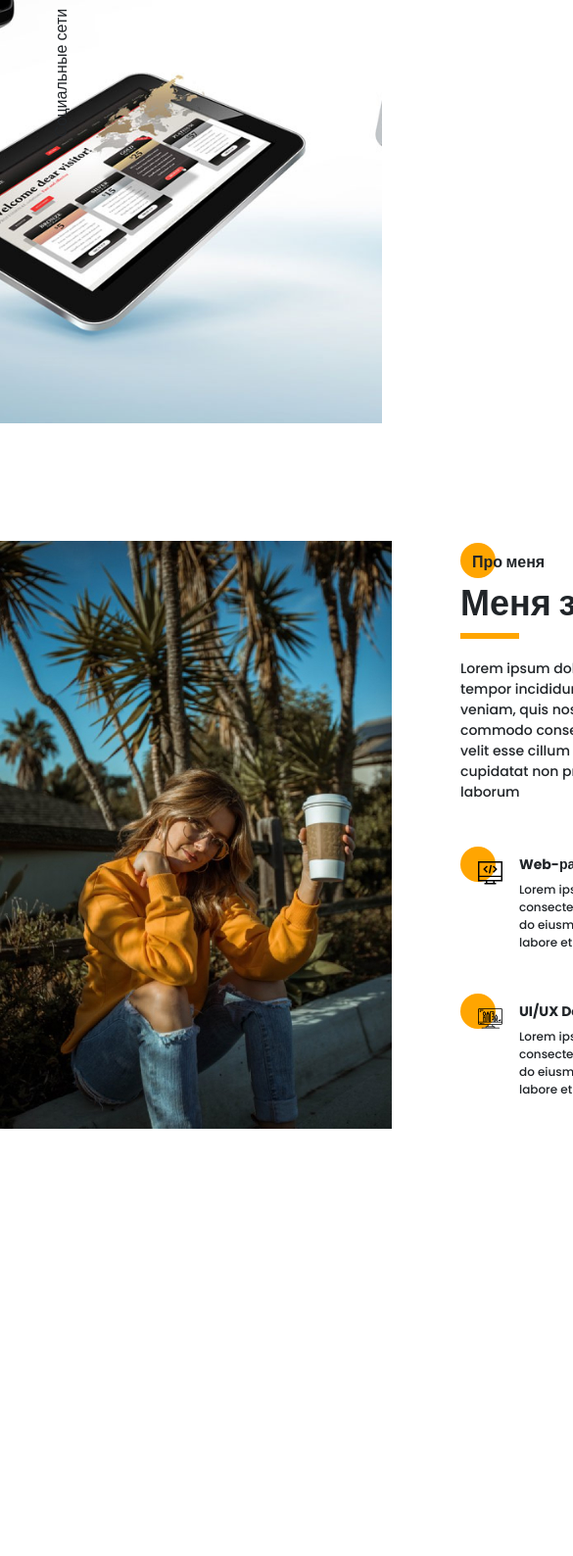
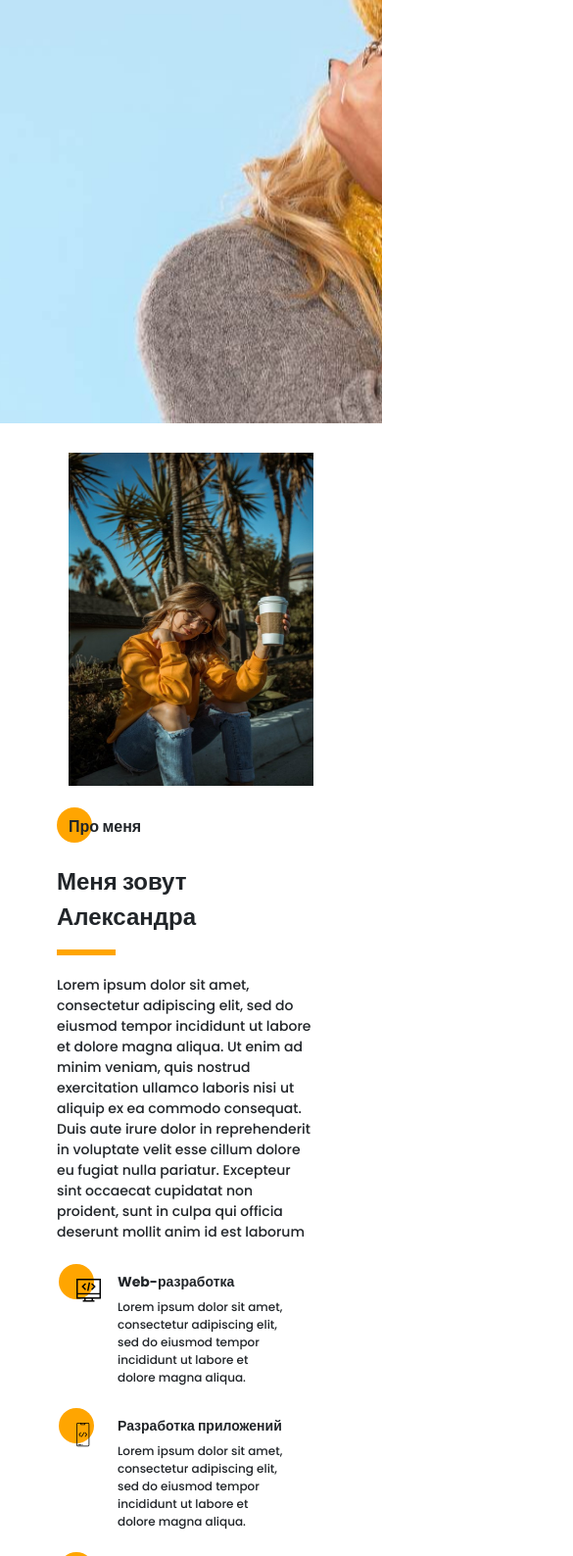
Before and after one commit to OlegL831/portfolio, a website: page src/index.html in a window 390 px wide. Shown: the part 412-2000 px from the top of the page at 98% size, 585 px wide, since content can reach past the window. Before the commit the page ends 1564 px from the top, so only its background shows below. Drawn offline with Linux system fonts and the light colour scheme.

Commit message:
adaption section promo and about

```diff
--- a/src/index.html
+++ b/src/index.html
@@ -115,9 +115,9 @@
             </div>
 
             <div class="promo_titles">
-                <div class="title title_fz16 promo__subtitle">Меня зовут Олег Львович</div>
+                <div class="title title_fz16 promo__subtitle">Меня зовут Александра Смит</div>
                 <h1 class="title title_fz48 promo__title">Я web-разработчик
-                из города Киров</h1>
+                из города Москва</h1>
                 <div class="promo__btns">
                 <a href="#" class="promo__link btn">Портфолио</a>
                 <a href="#" class="promo__link">Про меня</a>
@@ -137,7 +137,7 @@
                 </div>
                 <div class="about_elem-2">
                     <div class="about_fz16 title title_fz16">Про меня</div>
-                    <div class="about_fz36 title title_fz36">Меня зовут Олег</div>
+                    <div class="about_fz36 title title_fz36">Меня зовут Александра</div>
                     <div class="lines"></div>
                     <div class="about_fz14 title title_fz14">Lorem ipsum dolor sit amet, consectetur adipiscing elit, sed do eiusmod tempor incididunt ut labore et dolore magna aliqua. Ut enim ad minim veniam, quis nostrud exercitation ullamco laboris nisi ut aliquip ex ea commodo consequat. Duis aute irure dolor in reprehenderit in voluptate velit esse cillum dolore eu fugiat nulla pariatur. Excepteur sint occaecat cupidatat non proident, sunt in culpa qui officia deserunt mollit anim id est laborum</div>
                 </div>
--- a/src/sass/blocks/_about.scss
+++ b/src/sass/blocks/_about.scss
@@ -49,3 +49,66 @@
         }
     }
 }
+@media screen and (max-width: 1024px) {
+    .about_grid {
+        column-gap: 17px;
+    }
+    .about_elem-3 {
+        column-gap: 20px;
+    }
+    .about_elems_subtitle {
+        width: 230px;
+    }
+}
+@media screen and (max-width: 768px) {
+    .about {
+        margin-top: 30px;
+        &_grid {
+            display: block;
+        }
+        &_foto {
+            img {
+                display: block;
+                margin: 0 auto ;
+            }
+        }
+        &_elem-2 {
+            width: 460px;
+            margin: 0 auto;
+            padding-top: 30px;
+        }
+        &_elem-3 {
+            padding-top: 20px;
+            margin-left: 44%;
+            transform: translateX(-50%);
+        }
+    }
+}
+@media screen and (max-width: 425px) {
+    .about {
+        margin-top: 30px;
+        &_grid {
+            display: block;
+        }
+        &_foto {
+            img {
+                width: 250px;
+                height: 340px;
+            }
+        }
+        &_elem-2 {
+            width: 260px;
+            margin-left: 8px;
+        }
+        &_elem-3 {
+            display: block;
+            width: 260px;
+            margin-left: 0;
+            padding-top: 30px;
+            transform: translateX(10px);
+        }
+        &_elem {
+            padding-bottom: 30px;
+        }
+    }
+}
--- a/src/sass/blocks/_menu.scss
+++ b/src/sass/blocks/_menu.scss
@@ -102,3 +102,17 @@
         opacity: .75;
     }
 }
+@media screen and (max-width: 425px) {
+    .menu {
+        &_block {
+            width: 260px;
+        }
+        &__link {
+            font-size: 20px;
+            line-height: 25px;
+            &::before {
+                margin-top: 4px;
+            }
+        }
+    }
+}
--- a/src/sass/blocks/_promo.scss
+++ b/src/sass/blocks/_promo.scss
@@ -2,11 +2,10 @@
     .promo {
         min-height: 100vh;
         position: relative;
-        background: url('../img/web.jpg') no-repeat 50%/cover;
+        background: url('../img/main_bg.jpg') no-repeat 50%/cover;
         padding-top: 30px;
         &_titles {
-            width: 420px;
-            margin: 0 auto;
+            padding-top: 206px;
         }
         &__title {
             width: 535px;
@@ -36,3 +35,17 @@
         }
     }
 //@media screen and ( max-width: 768px )
+@media screen and (max-width: 1024px) {
+    .promo {
+        &_titles {
+            padding-top: 90px;
+        }
+    }
+}
+@media screen and (max-width: 768px) {
+    .promo {
+        &_titles {
+            padding-left: 20px;
+        }
+    }
+}
--- a/src/sass/blocks/_sidepanel.scss
+++ b/src/sass/blocks/_sidepanel.scss
@@ -32,3 +32,9 @@
 
 
 }
+
+@media screen and (max-width: 1024px) {
+    .sidepanel {
+        display: none;
+    }
+}
--- a/src/sass/blocks/_title.scss
+++ b/src/sass/blocks/_title.scss
@@ -25,3 +25,28 @@
 
     }
 }
+@media screen and (max-width: 1024px) {
+    .title {
+        width: 461px;
+    }
+}
+@media screen and (max-width: 420px) {
+    .title {
+        width: 280px;
+        &_fz48 {
+            font-size: 26px;
+            line-height: 39px;
+        }
+    }
+}
+@media screen and (max-width: 425px) {
+    .title {
+        width: 260px;
+        &_fz36 {
+            font-size: 24px;
+            line-height: 36px;
+            padding-top: 26px;
+            padding-bottom: 15px;
+        }
+    }
+}
--- a/src/sass/style.scss
+++ b/src/sass/style.scss
@@ -20,6 +20,22 @@
     height: 0px;
     border: 3px solid #FFA501;
 }
+@media screen and (max-width: 1024px) {
+    .conteiner {
+        width: 968px;
+    }
+}
+@media screen and (max-width: 768px) {
+    .conteiner {
+        width: 750px;
+    }
+}
+@media screen and (max-width: 425px) {
+    .conteiner {
+        width: 290px;
+    }
+}
+
 
 @import 'blocks/promo';
 @import 'blocks/title';
```
Also changed, not shown: src/css/style.css, src/css/style.min.css, 2 other files.
